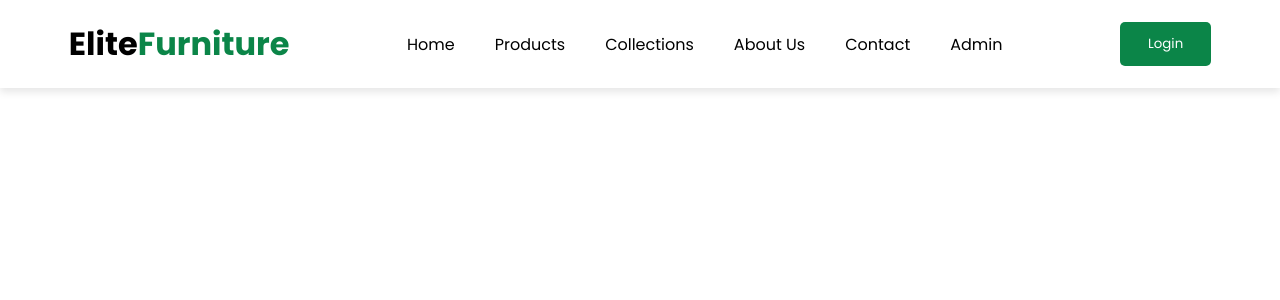
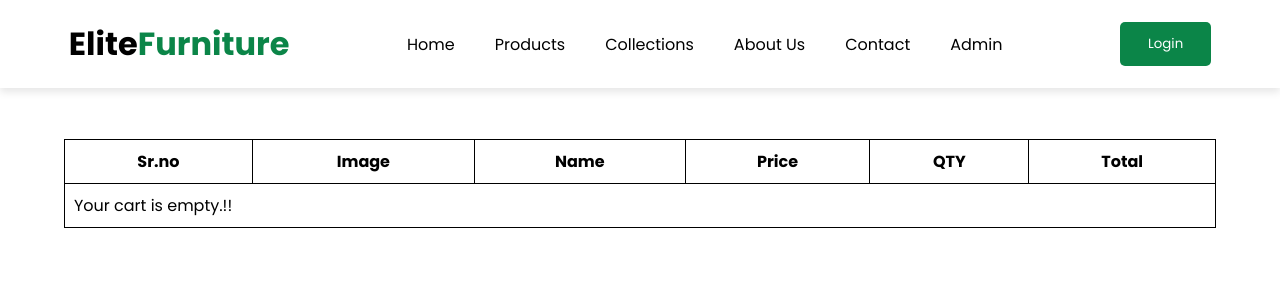
Before and after one commit to JAYANTI-THAKOR-941/Elite-Furniture, a React (Vite) app: page /cart in a window 1280 px wide. Shown: the top 300 px of the page. Built offline with nearby package versions, Linux system fonts and the light colour scheme.

Commit message:
add to cart using redux toolkit

```diff
--- a/package.json
+++ b/package.json
@@ -10,8 +10,10 @@
     "preview": "vite preview"
   },
   "dependencies": {
+    "@reduxjs/toolkit": "^2.11.2",
     "react": "^19.2.0",
     "react-dom": "^19.2.0",
+    "react-redux": "^9.2.0",
     "react-router-dom": "^7.13.1"
   },
   "devDependencies": {
--- a/src/App.jsx
+++ b/src/App.jsx
@@ -10,6 +10,7 @@ import Header from './components/Header'
 import Collections from './pages/Collections'
 import ProductManagement from './admin/ProductManagement'
 import ProductDescription from './pages/ProductDescription'
+import Cart from './pages/Cart'
 
 const App = () => {
   return (
@@ -18,6 +19,7 @@ const App = () => {
         <Routes>
           <Route path="/" element={<Home/>} />
           <Route path='/products' element={<Products/>} />
+          <Route path='/cart' element={<Cart/>} />
           <Route path='/product/:id' element={<ProductDescription/>} />
           <Route path='/about' element={<About/>} />
           <Route path='/contact' element={<Contact/>} />
--- a/src/main.jsx
+++ b/src/main.jsx
@@ -3,11 +3,15 @@ import { createRoot } from 'react-dom/client'
 import './index.css'
 import App from './App.jsx'
 import { BrowserRouter } from 'react-router-dom'
+import { Provider } from 'react-redux'
+import store from './redux/store.js'
 
 createRoot(document.getElementById('root')).render(
   <StrictMode>
     <BrowserRouter>
-      <App />
+    <Provider store={store}>
+        <App />
+      </Provider>
     </BrowserRouter>
   </StrictMode>,
 )
--- /dev/null
+++ b/src/pages/Cart.jsx
@@ -0,0 +1,41 @@
+import React from 'react'
+import { useSelector } from 'react-redux'
+
+const Cart = () => {
+
+    const cartItems = useSelector(state=>state.cart.cart);
+
+  return (
+    <div>
+        <table>
+            <tr>
+                <th>Sr.no</th>
+                <th>Image</th>
+                <th>Name</th>
+                <th>Price</th>
+                <th>QTY</th>
+                <th>Total</th>
+            </tr>
+            {
+                cartItems.length === 0 ?(
+                    <tr>
+                        <td colSpan="6">Your cart is empty.!!</td>
+                    </tr>
+                ):
+                cartItems.map((item,index)=>(
+                    <tr key={index}>
+                        <td>{index+1}</td>
+                        <td><img src={item.image} alt="" /></td>
+                        <td>{item.name}</td>
+                        <td>{item.price}</td>
+                        <td>{item.qty}</td>
+                        <td>{item.price * item.qty}</td>
+                    </tr>
+                ))
+            }
+        </table>
+    </div>
+  )
+}
+
+export default Cart
--- a/src/pages/ProductDescription.jsx
+++ b/src/pages/ProductDescription.jsx
@@ -1,44 +1,43 @@
-
-import React, { useEffect, useState } from 'react'
-import { useParams } from 'react-router-dom'
+import React, { useEffect, useState } from "react";
+import { useDispatch } from "react-redux";
+import { useNavigate, useParams } from "react-router-dom";
+import { addToCart } from "../redux/cartSlice";
 
 const ProductDescription = () => {
+  const { id } = useParams();
 
-    const {id} = useParams();
+  const [product, setProduct] = useState(null);
+  const [error, setError] = useState("");
 
-    const [product,setProduct] = useState(null);
-    const [error,setError] = useState("");
+  const dispatch = useDispatch();
+
+  const navigate = useNavigate();
 
   // console.log(id);
 
-    useEffect(()=>{
-        const allProducts = localStorage.getItem('allproducts');
+  useEffect(() => {
+    const allProducts = localStorage.getItem("allproducts");
 
-        if(allProducts){
+    if (allProducts) {
       const productArray = JSON.parse(allProducts);
 
-            const foundProduct = productArray.find((p)=>p.id == id);
+      const foundProduct = productArray.find((p) => p.id == id);
 
-            if(foundProduct){
+      if (foundProduct) {
         setProduct(foundProduct);
         setError("");
-            }
-            else{
+      } else {
         setError("Product not found.!!");
       }
+    } else {
+      setError("No data in localstorage.!!");
+    }
+  }, [id]);
 
-        }
-        else{
-            setError("No data in localstorage.!!")
-        }
-
-    },[id])
-
-
-    if (!product ) return <h2>Product not found.!!</h2>
-    if(error) return <h2>{error}</h2>
+  if (!product) return <h2>Product not found.!!</h2>;
+  if (error) return <h2>{error}</h2>;
   return (
-    <div className='product-desc'>
+    <div className="product-desc">
       <div className="product-img">
         <img src={product.image} alt="" />
       </div>
@@ -47,10 +46,17 @@ const ProductDescription = () => {
         <p>{product.description}</p>
         <p>Price:₹{product.price}</p>
         <p>{product.category}</p>
-            <button>Add to Cart</button>
+        <button
+          onClick={() => {
+            dispatch(addToCart(product));
+            navigate('/cart');
+          }}
+        >
+          Add to Cart
+        </button>
       </div>
     </div>
-  )
-}
+  );
+};
 
-export default ProductDescription
+export default ProductDescription;
--- /dev/null
+++ b/src/redux/cartSlice.js
@@ -0,0 +1,25 @@
+import { createSlice } from "@reduxjs/toolkit";
+
+const initialState = {
+  cart: [],
+};
+
+const cartSlice = createSlice({
+  name: "cart",
+  initialState,
+  reducers:{
+        addToCart(state,action){
+            const exitingItem = state.cart.find((item)=>item.id == action.payload.id);
+            if(exitingItem){
+                exitingItem.qty += 1;
+            }else{
+                state.cart.push({...action.payload,qty:1});
+            }
+        }
+
+  }
+});
+
+export const {addToCart} = cartSlice.actions;
+
+export default cartSlice.reducer;
--- /dev/null
+++ b/src/redux/store.js
@@ -0,0 +1,10 @@
+import { configureStore } from "@reduxjs/toolkit";
+import cartSlice from './cartSlice'
+
+const store = configureStore({
+    reducer:{
+        cart:cartSlice
+    }
+});
+
+export default store;
```
Also changed, not shown: 1 other file (tests, documents, lock files or other folders). Lines whose indentation alone changed are shown as unchanged.
